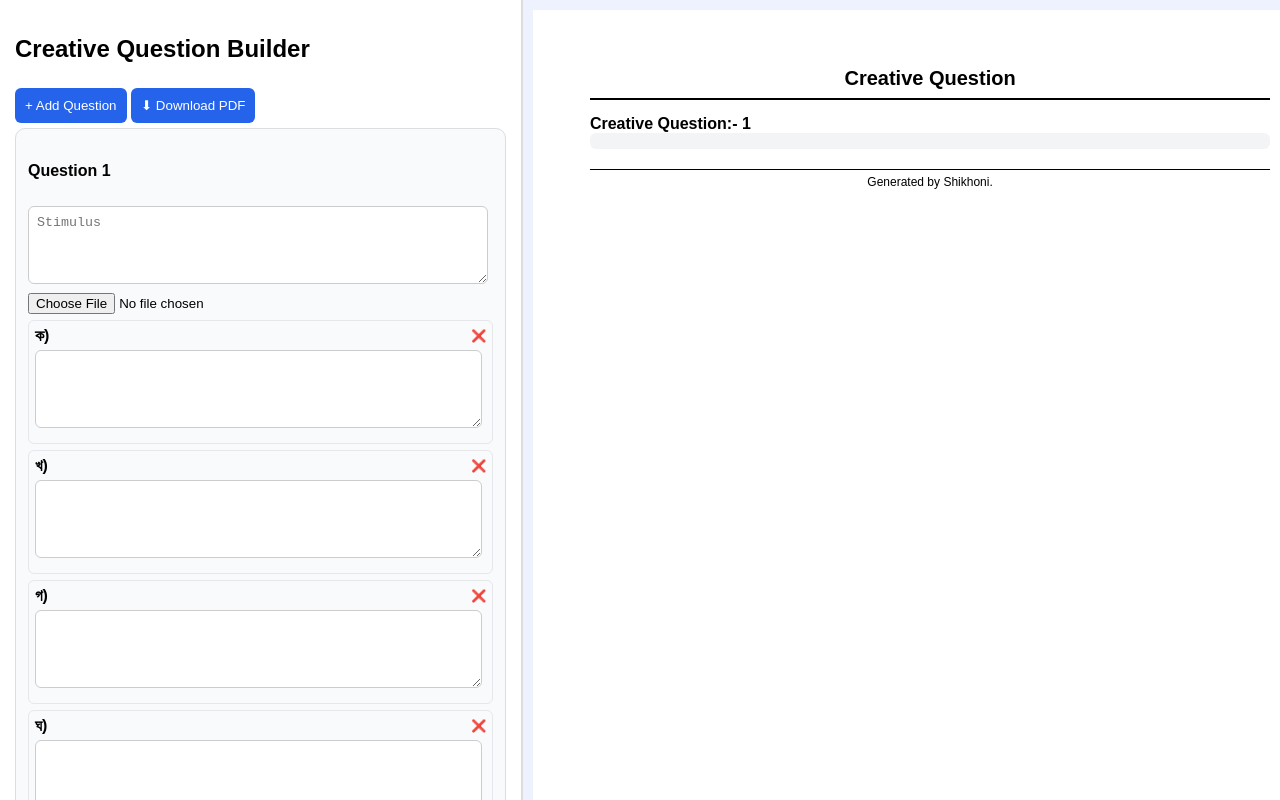
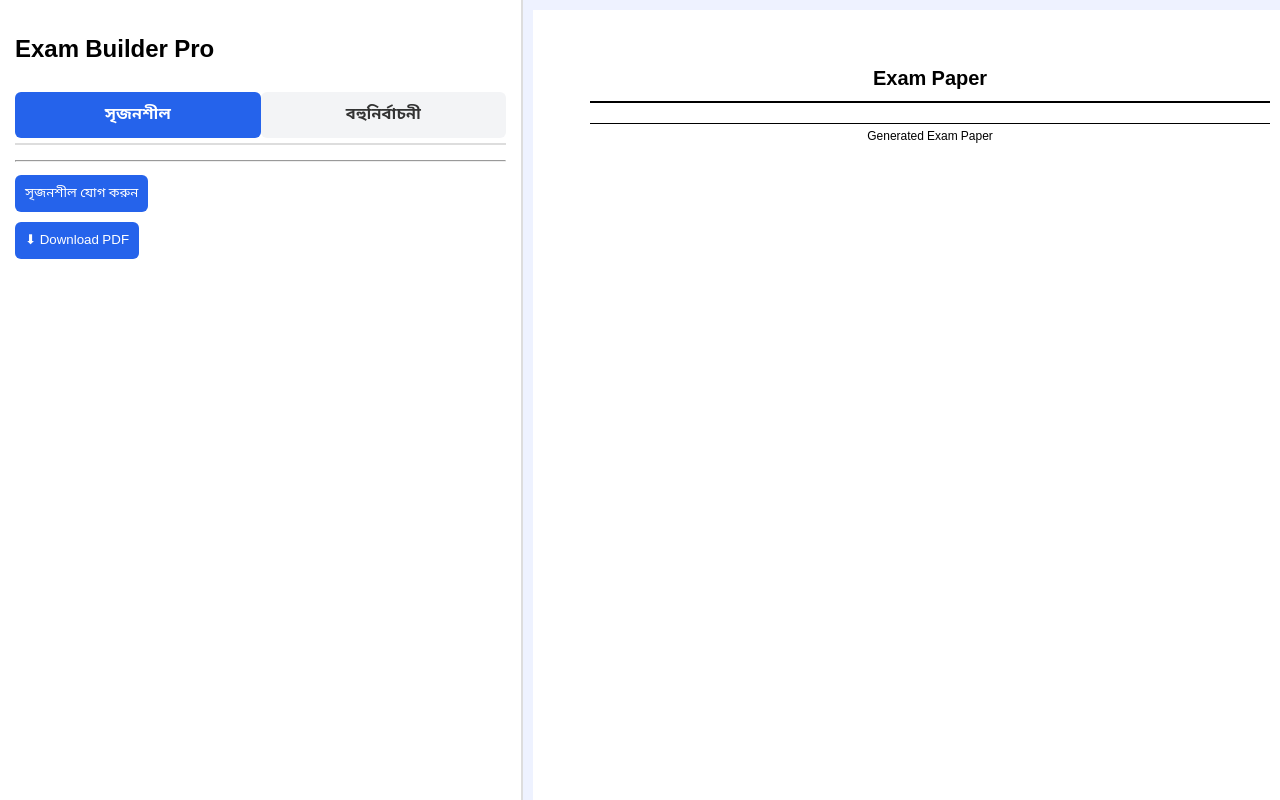
Before and after one commit to Sumon7862/Shikhoni_CQ_Template, a plain HTML site: page index.html in a window 1280 px wide. Drawn offline with nearby package versions, Linux system fonts and the light colour scheme.

Commit message:
Project Done

```diff
--- a/index.html
+++ b/index.html
@@ -3,7 +3,7 @@
 
 <head>
     <meta charset="UTF-8">
-    <title>CQ Builder Pro</title>
+    <title>Exam Builder Pro (CQ + MCQ)</title>
 
     <script>
         window.MathJax = {
@@ -12,19 +12,25 @@
         };
     </script>
     <script src="https://cdn.jsdelivr.net/npm/mathjax@3/es5/tex-svg.js"></script>
-
+    <link rel="preconnect" href="https://fonts.googleapis.com">
+    <link rel="preconnect" href="https://fonts.gstatic.com" crossorigin>
+    <link href="https://fonts.googleapis.com/css2?family=Noto+Sans+Bengali:wght@100..900&display=swap" rel="stylesheet">
     <script src="https://cdn.jsdelivr.net/npm/html2canvas@1.4.1/dist/html2canvas.min.js"></script>
     <script src="https://cdnjs.cloudflare.com/ajax/libs/jspdf/2.5.1/jspdf.umd.min.js"></script>
 
     <style>
+        * {
+            font-family: "Noto Sans Bengali", Arial, sans-serif;
+        }
+
         body {
             margin: 0;
             display: flex;
             height: 100vh;
-            font-family: Arial;
             background: #eef2ff;
         }
 
+        /* LEFT PANEL */
         .editor {
             width: 40%;
             padding: 15px;
@@ -52,9 +58,10 @@
             border-radius: 10px;
         }
 
-        textarea {
+        textarea,
+        input,
+        select {
             width: 95%;
-            min-height: 60px;
             margin: 5px 0;
             padding: 8px;
             border-radius: 6px;
@@ -62,8 +69,7 @@
             resize: vertical;
         }
 
-        /* ===== A4 DESIGN ===== */
-
+        /* RIGHT PREVIEW */
         #pdfArea {
             width: 210mm;
             min-height: 297mm;
@@ -101,12 +107,6 @@
             margin-bottom: 8px;
         }
 
-        .sub {
-            margin-left: 10px;
-            margin-bottom: 5px;
-        }
-
-        /* 🔥 NEW */
         .subq {
             margin: 6px 0;
             padding: 6px;
@@ -118,7 +118,6 @@
         .sub-header {
             display: flex;
             justify-content: space-between;
-            align-items: center;
         }
 
         .del {
@@ -126,22 +125,91 @@
             color: red;
             font-size: 12px;
         }
+
+        .option {
+            margin-left: 10px;
+        }
+
+        .mcq-options {
+            display: grid;
+            grid-template-columns: 1fr 1fr;
+            gap: 6px 20px;
+            margin-top: 8px;
+        }
+
+        .mcq-options div {
+            padding: 2px 0;
+        }
+
+        .tabs {
+            display: flex;
+            margin-bottom: 15px;
+            border-bottom: 2px solid #ddd;
+        }
+
+        .tab {
+            flex: 1;
+            padding: 12px;
+            border: none;
+            background: #f3f4f6;
+            color: #333;
+            font-size: 16px;
+            font-weight: 600;
+            cursor: pointer;
+            transition: .25s;
+        }
+
+        .tab:hover {
+            background: #e5e7eb;
+        }
+
+        .tab.active {
+            background: #2563eb;
+            color: #fff;
+        }
     </style>
 </head>
 
 <body>
 
+    <!-- EDITOR -->
     <div class="editor">
 
-        <h2>Creative Question Builder</h2>
+        <h2>Exam Builder Pro</h2>
 
-        <button onclick="addQuestion()">+ Add Question</button>
-        <button onclick="downloadPDF()">⬇ Download PDF</button>
+        <div class="tabs">
+            <button id="cqTab" class="tab active" onclick="showCQ()">
+                সৃজনশীল
+            </button>
+
+            <button id="mcqTab" class="tab" onclick="showMCQ()">
+                বহুনির্বাচনী
+            </button>
+        </div>
+
+        <hr>
+
+        <div id="cqArea">
+
+            <button onclick="addQuestion()">সৃজনশীল যোগ করুন</button>
 
             <div id="editorArea"></div>
 
         </div>
 
+        <div id="mcqArea" style="display:none">
+
+            <button onclick="addMCQ()">বহুনির্বাচনী যোগ করুন</button>
+
+            <div id="mcqEditor"></div>
+
+        </div>
+
+        <button onclick="downloadPDF()">⬇ Download PDF</button>
+
+    </div>
+
+    <!-- PREVIEW -->
     <div style="width:60%;overflow:auto;padding:10px;">
         <div id="pdfArea"></div>
     </div>
@@ -149,8 +217,29 @@
     <script>
 
         let qCount = 0;
+        let mcqCount = 0;
 
-        /* 🔥 SUB BOX */
+        /* ================= SWITCH ================= */
+        function showCQ() {
+
+            document.getElementById("cqArea").style.display = "block";
+            document.getElementById("mcqArea").style.display = "none";
+
+            document.getElementById("cqTab").classList.add("active");
+            document.getElementById("mcqTab").classList.remove("active");
+        }
+
+        function showMCQ() {
+
+            document.getElementById("cqArea").style.display = "none";
+            document.getElementById("mcqArea").style.display = "block";
+
+            document.getElementById("mcqTab").classList.add("active");
+            document.getElementById("cqTab").classList.remove("active");
+        }
+
+        /* ================= CQ ================= */
+
         function subBox(label, value = "") {
             return `
   <div class="subq">
@@ -159,19 +248,16 @@
       <span class="del" onclick="removeSub(this)">❌</span>
     </div>
     <textarea oninput="update()">${value}</textarea>
-    </div>
-  `;
+  </div>`;
         }
 
-        /* 🔥 REMOVE SUB */
         function removeSub(el) {
             const box = el.closest(".subq");
+            box.style.display = "none";
             box.querySelector("textarea").value = "";
-            box.style.display = "none";
             update();
         }
 
-        /* ADD */
         function addQuestion(data = {}) {
 
             qCount++;
@@ -180,7 +266,7 @@
             div.className = "card";
 
             div.innerHTML = `
-    <h4>Question ${qCount}</h4>
+  <h4>সৃজনশীল:- ${bnNum(qCount)}</h4>
 
   <textarea placeholder="Stimulus" oninput="update()">${data.stimulus || ""}</textarea>
 
@@ -198,7 +284,32 @@
             update();
         }
 
-        /* IMAGE */
+        /* ================= MCQ ================= */
+
+        function addMCQ() {
+
+            mcqCount++;
+
+            const div = document.createElement("div");
+            div.className = "card";
+
+            div.innerHTML = `
+  <h4>বহুনির্বাচনী:- ${bnNum(mcqCount)}</h4>
+
+  <textarea placeholder="Question" oninput="update()"></textarea>
+
+  <input placeholder="ক" oninput="update()">
+  <input placeholder="খ" oninput="update()">
+  <input placeholder="গ" oninput="update()">
+  <input placeholder="ঘ" oninput="update()">
+  `;
+
+            document.getElementById("mcqEditor").appendChild(div);
+
+            update();
+        }
+
+        /* ================= IMAGE ================= */
         function handleImage(input) {
             const file = input.files[0];
             const reader = new FileReader();
@@ -211,108 +322,127 @@
             if (file) reader.readAsDataURL(file);
         }
 
-        /* FORMAT */
+        /* ================= FORMAT ================= */
         function fmt(t) {
             if (!t) return "";
             return t.replace(/\n/g, "<br>");
+
         }
 
-        /* UPDATE A4 PREVIEW */
+        function bnNum(num) {
+            return String(num).replace(/\d/g, d => "০১২৩৪৫৬৭৮৯"[d]);
+        }
+
+        /* ================= UPDATE ================= */
         async function update() {
 
-            const cards = document.querySelectorAll(".card");
+            let html = `<div class="header">Exam Paper</div>`;
 
-            let html = `
-    <div class="header">
-      Creative Question
-    </div>
-  `;
+            /* CQ */
+            const cqCards = document.querySelectorAll("#editorArea .card");
 
-            cards.forEach((c, i) => {
+            if (cqCards.length > 0) {
+
+                cqCards.forEach((c, i) => {
 
                     const t = c.querySelectorAll("textarea");
                     const img = c.querySelector(".imgData").value;
-
                     const subs = c.querySelectorAll(".subq");
 
-                function get(i) {
-                    if (!subs[i]) return "";
-                    if (subs[i].style.display === "none") return "";
-                    return subs[i].querySelector("textarea").value;
+                    function get(x) {
+                        if (!subs[x]) return "";
+                        if (subs[x].style.display === "none") return "";
+                        return subs[x].querySelector("textarea").value;
                     }
 
                     html += `
     <div class="qblock">
-
-        <b>Creative Question:- ${i + 1}</b>
+      <b>সৃজনশীল:- ${bnNum(i + 1)}</b>
 
       <div class="stimulus">
         ${fmt(t[0].value)}
-          ${img ? `<img src="${img}" style="max-width:100%;margin-top:5px;">` : ""}
+        ${img ? `<img src="${img}" style="max-width:100%">` : ""}
       </div>
 
-        ${get(0) ? `<div class="sub">ক) ${fmt(get(0))}</div>` : ""}
-        ${get(1) ? `<div class="sub">খ) ${fmt(get(1))}</div>` : ""}
-        ${get(2) ? `<div class="sub">গ) ${fmt(get(2))}</div>` : ""}
-        ${get(3) ? `<div class="sub">ঘ) ${fmt(get(3))}</div>` : ""}
+      ${get(0) ? `<div class="option">(ক) ${fmt(get(0))}</div>` : ""}
+      ${get(1) ? `<div class="option">(খ) ${fmt(get(1))}</div>` : ""}
+      ${get(2) ? `<div class="option">(গ) ${fmt(get(2))}</div>` : ""}
+      ${get(3) ? `<div class="option">(ঘ) ${fmt(get(3))}</div>` : ""}
+    </div>`;
+                });
+            }
 
-      </div>
-    `;
-            });
+            /* MCQ */
+            const mcqCards = document.querySelectorAll("#mcqEditor .card");
+            if (mcqCards.length > 0) {
+
+                mcqCards.forEach((c, i) => {
+
+                    const el = c.querySelectorAll("input");
+                    const q = c.querySelector("textarea").value;
 
                     html += `
-    <div class="footer">
-      Generated by Shikhoni.
+  <div class="qblock">
+    <b>বহুনির্বাচনী:- ${bnNum(i + 1)}</b>
+    <div class="stimulus">
+    ${fmt(q)}
 </div>
-  `;
+
+    <div class="mcq-options">
+      <div>(ক) ${fmt(el[0].value)}</div>
+      <div>(খ) ${fmt(el[1].value)}</div>
+      <div>(গ) ${fmt(el[2].value)}</div>
+      <div>(ঘ) ${fmt(el[3].value)}</div>
+    </div>
+  </div>`;
+                });
+            }
+
+            html += `<div class="footer">Generated Exam Paper</div>`;
 
             document.getElementById("pdfArea").innerHTML = html;
 
             await MathJax.typesetPromise();
         }
 
-        /* PDF */
+        /* ================= PDF ================= */
         async function downloadPDF() {
 
             const { jsPDF } = window.jspdf;
 
             await MathJax.typesetPromise();
 
-            const element = document.getElementById("pdfArea");
-
-            const canvas = await html2canvas(element, {
+            const canvas = await html2canvas(document.getElementById("pdfArea"), {
                 scale: 2,
                 useCORS: true
             });
 
-            const imgData = canvas.toDataURL("image/png");
+            const img = canvas.toDataURL("image/png");
 
             const pdf = new jsPDF("p", "mm", "a4");
 
-            const pageWidth = 210;
-            const pageHeight = 297;
+            const w = 210;
+            const h = (canvas.height * w) / canvas.width;
 
-            const imgHeight = (canvas.height * pageWidth) / canvas.width;
+            let pos = 0;
+            let left = h;
 
-            let heightLeft = imgHeight;
-            let position = 0;
+            pdf.addImage(img, "PNG", 0, pos, w, h);
 
-            pdf.addImage(imgData, "PNG", 0, position, pageWidth, imgHeight);
+            left -= 297;
 
-            heightLeft -= pageHeight;
-
-            while (heightLeft > 0) {
-                position = heightLeft - imgHeight;
+            while (left > 0) {
+                pos = left - h;
                 pdf.addPage();
-                pdf.addImage(imgData, "PNG", 0, position, pageWidth, imgHeight);
-                heightLeft -= pageHeight;
+                pdf.addImage(img, "PNG", 0, pos, w, h);
+                left -= 297;
             }
 
-            pdf.save("Shikhoni CQ.pdf");
+            pdf.save("exam-paper.pdf");
         }
 
         /* INIT */
-        addQuestion();
+        update();
 
     </script>
 
```
Lines whose indentation alone changed are shown as unchanged.
